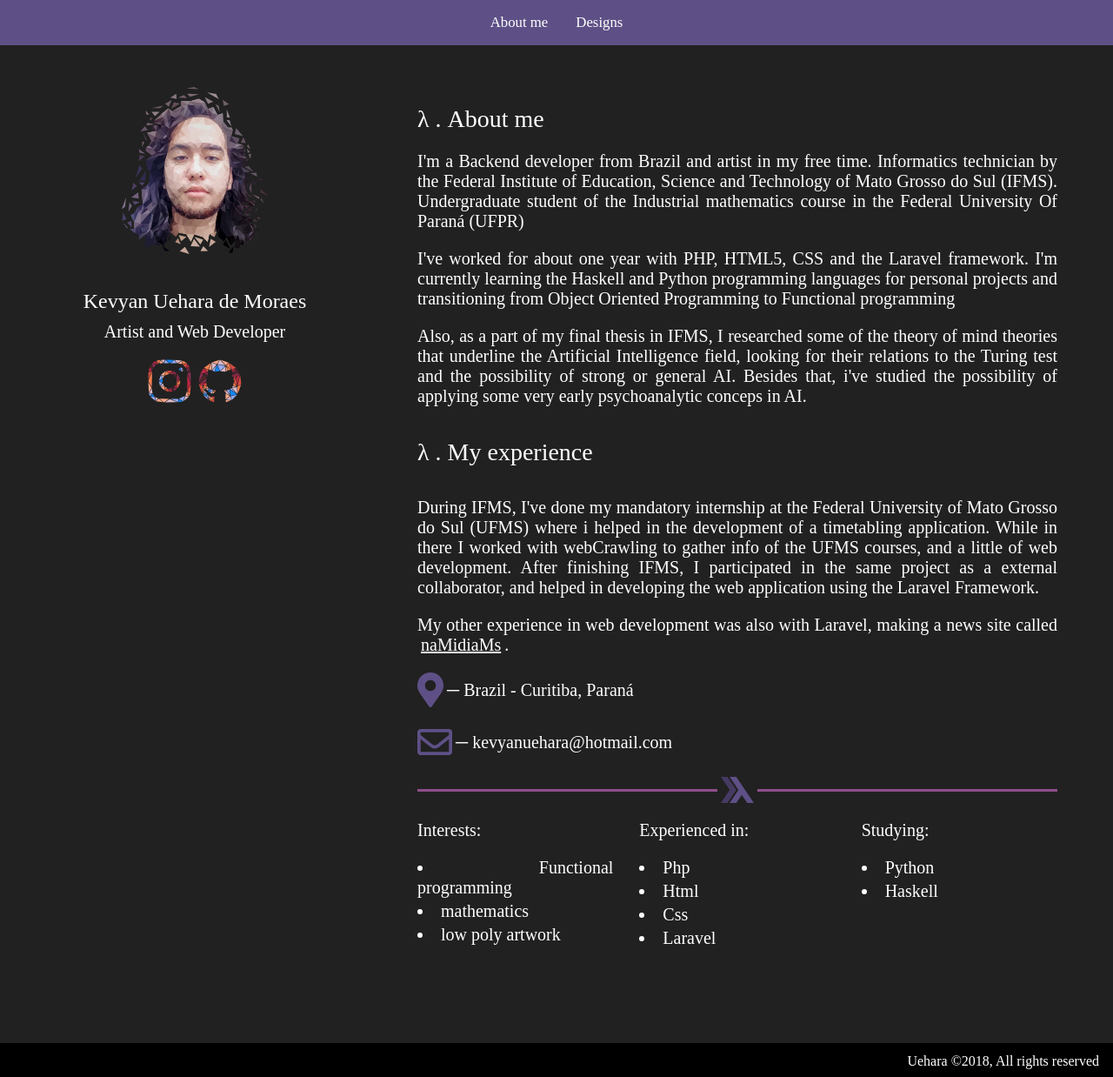
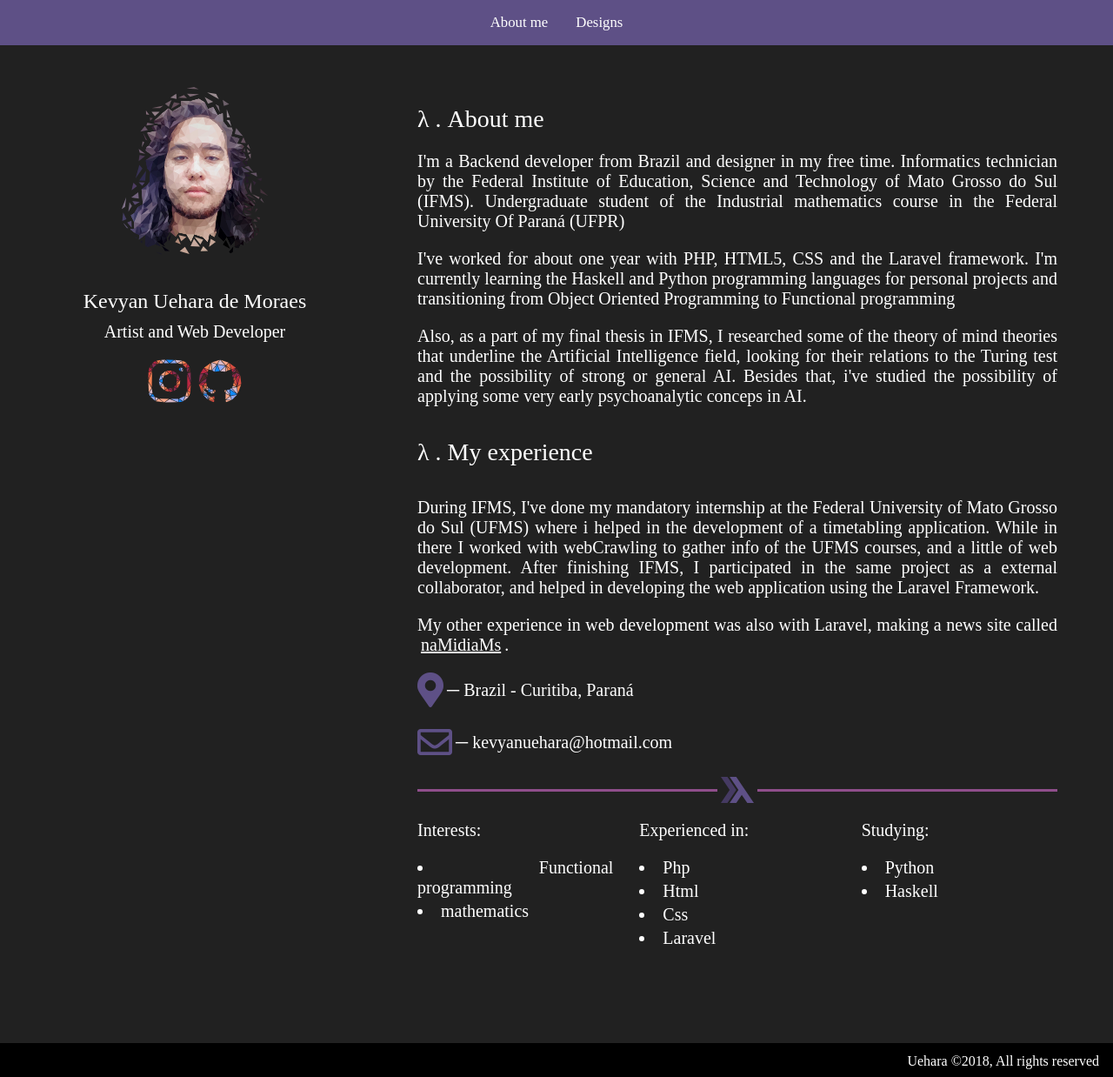
Before and after one commit to kevyanue/kevyanue.github.io, a Jekyll site: the page built from index.html, in a window 1280 px wide and 1238 px high. Shown: the whole window at 87% size. Built offline with Jekyll 4.4.1, drawn with Linux system fonts in a browser that asks for light colours; nearby versions of some CDN libraries.

Commit message:
changed text

```diff
--- a/index.html
+++ b/index.html
@@ -24,7 +24,7 @@ layout: default
             <div class="text-justify px-5">
                     <h3 class="py-3 my-1"> &lambda; . About me</h3>
 
-                    I'm a Backend developer from Brazil and artist in my free time.
+                    I'm a Backend developer from Brazil and designer in my free time.
                         Informatics technician by the Federal Institute of Education, Science and Technology of Mato Grosso do Sul (IFMS).
                         Undergraduate student of the Industrial mathematics course in the Federal University Of Paraná (UFPR)
 
@@ -86,7 +86,6 @@ layout: default
 
                                     <li class="my-1">Functional programming</li>
                                     <li class="my-1">mathematics</li>
-                                    <li class="my-1">low poly artwork</li>
 
                             </div>
                             <div class="col-md">
```
